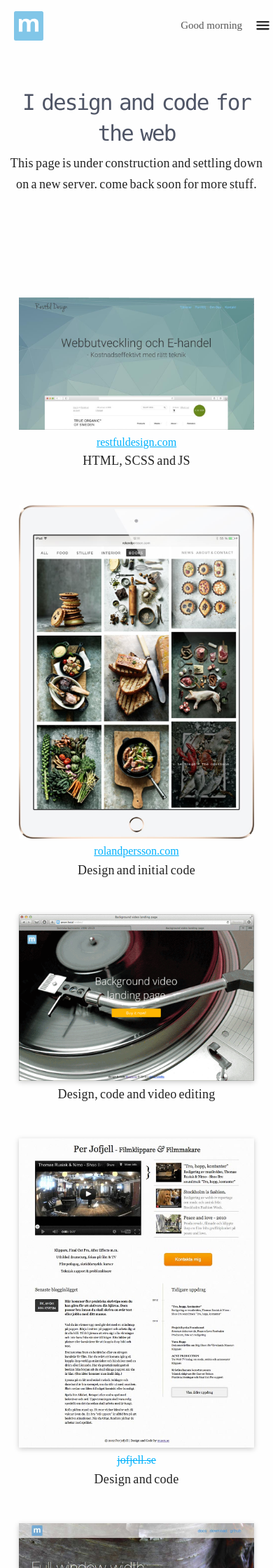
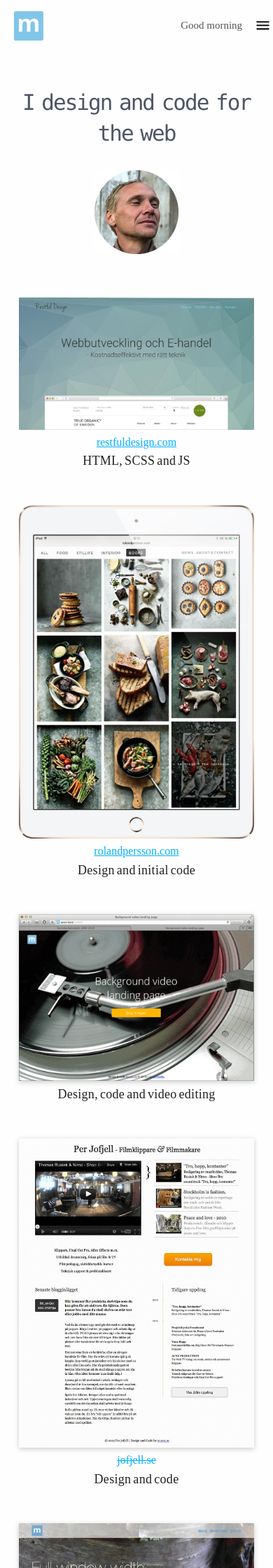
Before and after one commit to musca/koe.github.io, a Jekyll site: the page built from index.html, in a window 390 px wide. Shown: the top 2240 px of the page at 70% size. Built offline with Jekyll 4.4.1, drawn with Linux system fonts in a browser that asks for light colours.

Commit message:
Added new profile pic

```diff
--- a/dist/css/main.css
+++ b/dist/css/main.css
@@ -197,11 +197,9 @@ h1{font-size:5.6em}
 }
 @media screen and (min-width:441px)and (max-width:768px){h1{font-size:3.4em}
 }
-@media screen and (max-width:767px){.content-wrapper{width:95%}
-.header-wrapper img{width:32px!important}
+@media screen and (max-width:767px){.header-wrapper img{width:32px!important}
 }
-@media screen and (max-width:532px){.content-wrapper{width:96%}
-h1{font-size:3.1em;margin-bottom:5px}
+@media screen and (max-width:532px){h1{font-size:3.1em;margin-bottom:5px}
 .flickr a,.flickr li{width:153.3px;height:153.3px}
 #what-ppl-say h3{left:22px}
 }
--- a/index.html
+++ b/index.html
@@ -8,7 +8,7 @@ js: blog
   <header>
     <h1>I design and code for the web</h1>
     <!-- <h2>and loves simple design and new internet technolegies</h2> -->
-    <p class="align-center">This page is under construction and settling down on a new server. come back soon for more stuff.</p>
+    <img src="/dist/img/KOE-face.jpg" width="120" height="120" class="align-center margin-top float-center">
     <!-- <a class="border-button float-center hire-me margin-top" href="mailto:contact@musca.se">Hire me!</a> -->
   </header>
 </section>
--- a/src/scss/_mediaqueries.scss
+++ b/src/scss/_mediaqueries.scss
@@ -30,17 +30,11 @@
   }
 }
 @media screen and (max-width: 767px) {
-  .content-wrapper {
-    width: 95%;
-  }
   .header-wrapper img {
     width: 32px !important;
   }
 }
 @media screen and (max-width: 532px) {
-  .content-wrapper {
-    width: 96%;
-  }
   h1 {
     font-size: 3.1em;
     margin-bottom: 5px;
```
Also changed, not shown: dist/img/KOE-face.jpg (added), 1 other file.
